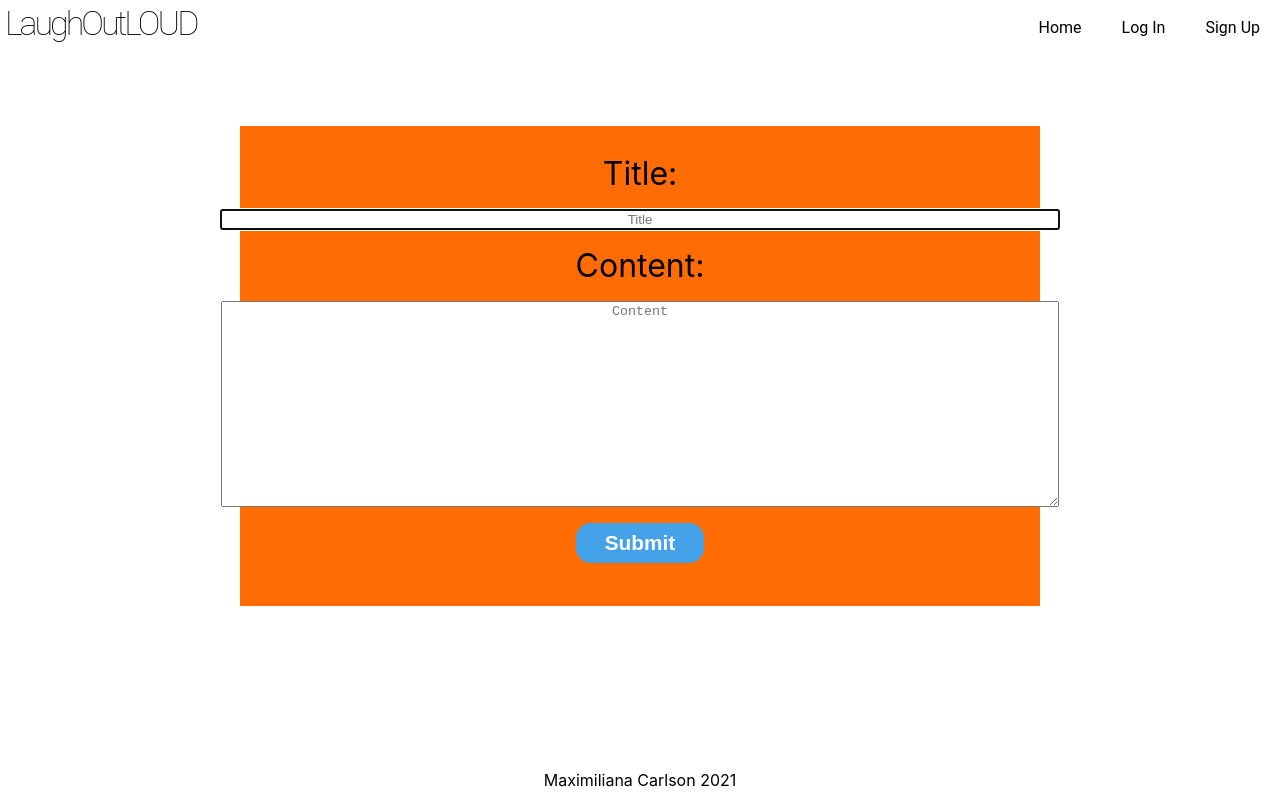
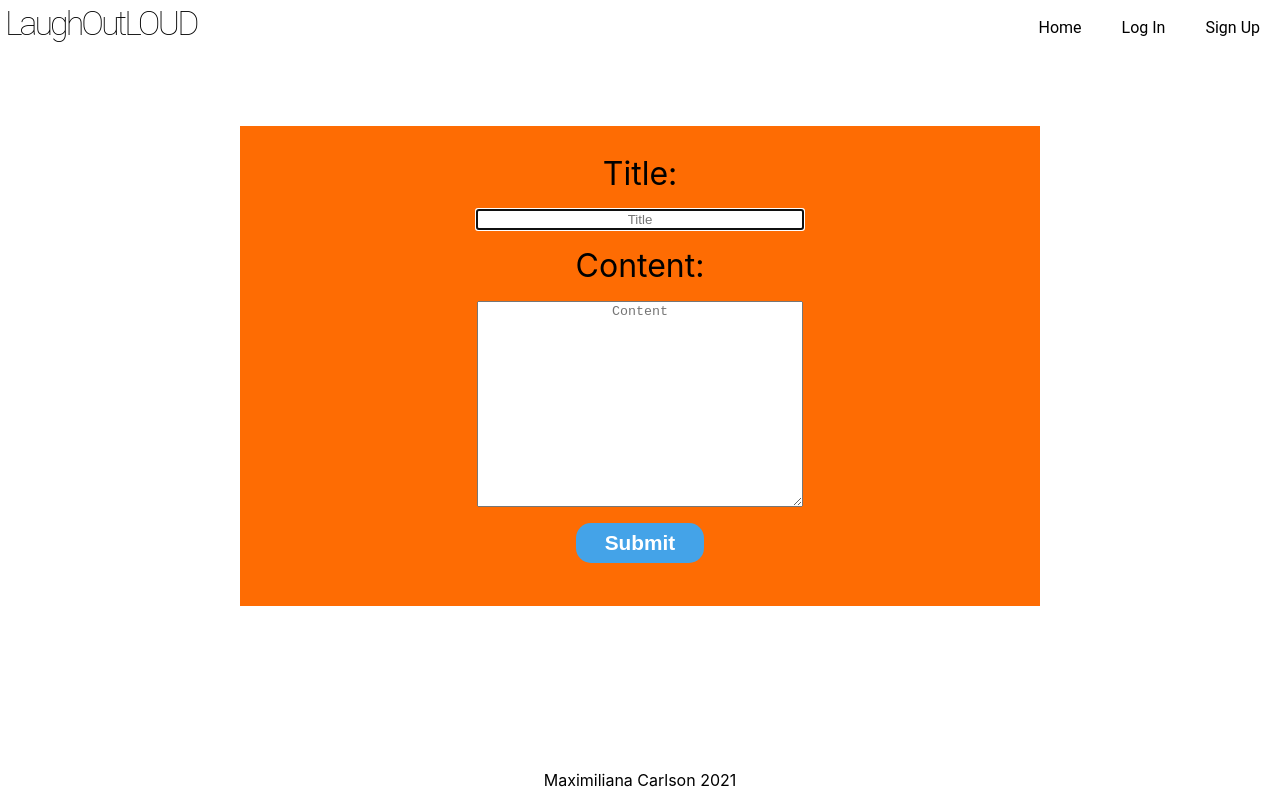
Before and after one commit to carlsonmr000/Laugh-Out-Loud, a React (Create React App) app in the folder client/: page /create-joke in a window 1280 px wide. Built offline with nearby package versions, Linux system fonts and the light colour scheme; no server answers; sample sign-in values are in the browser's storage.

Commit message:
updated joke create page

```diff
--- a/client/src/screens/JokeCreate/JokeCreate.css
+++ b/client/src/screens/JokeCreate/JokeCreate.css
@@ -25,8 +25,8 @@
     cursor: pointer;
 }
 
-.input-title,
-.textarea-content,
+.create-input-title,
+.create-textarea-content,
 .create-title,
 .create-content,
 .create-submit {
@@ -43,13 +43,13 @@
     font-size: 2rem;
 }
 
-.input-title,
-.textarea-content {
-    width: 65vw;
+.create-input-title,
+.create-textarea-content {
+    width: 25vw;
     margin-bottom: 2vh;
 }
 
-.textarea-content {
+.create-textarea-content {
     height: 25vh;
 }
 
--- a/client/src/screens/JokeCreate/JokeCreate.jsx
+++ b/client/src/screens/JokeCreate/JokeCreate.jsx
@@ -52,7 +52,7 @@
           Title:
         </label>
         <input
-          className="input-title"
+          className="create-input-title"
           placeholder="Title"
           value={joke.title}
           name="title"
@@ -64,7 +64,7 @@
           Content:
         </label>
         <textarea
-          className="textarea-content"
+          className="create-textarea-content"
           rows={5}
           placeholder="Content"
           value={joke.content}
```
